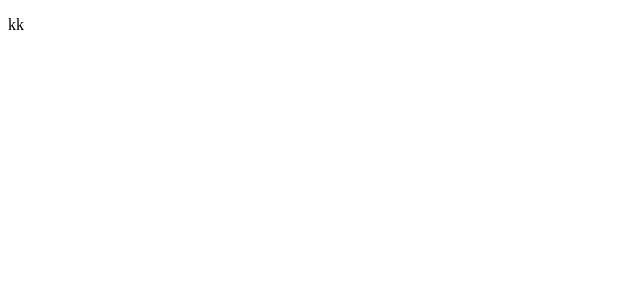
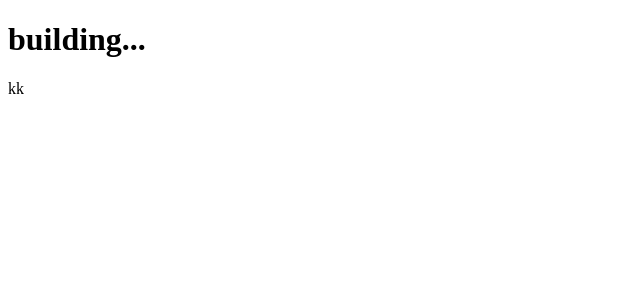
Before and after one commit to chinocejas/nextjs-blog, a Next.js app: page / in a window 1280 px wide. Shown: the top 300 px of the page, without its empty margins (0-640 px from the left). Built offline with nearby package versions, Linux system fonts and the light colour scheme.

Commit message:
update index (#2)

```diff
--- a/pages/index.js
+++ b/pages/index.js
@@ -8,6 +8,7 @@ export default function Home() {
       </Head>
 
       <main>
+        <h1>building...</h1>
         <p> kk</p>
 
       </main>
```
